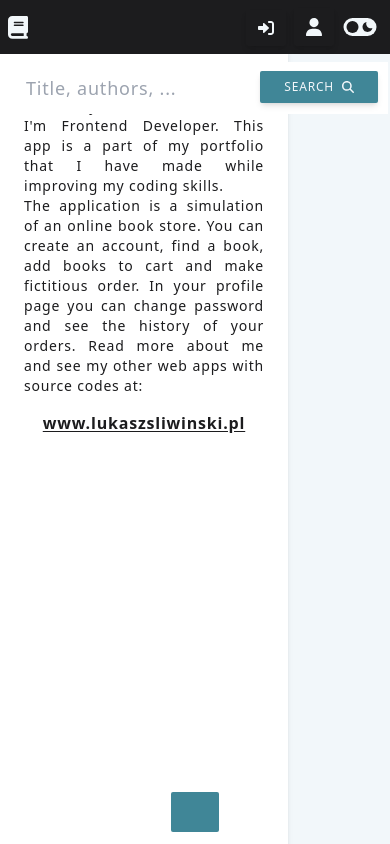
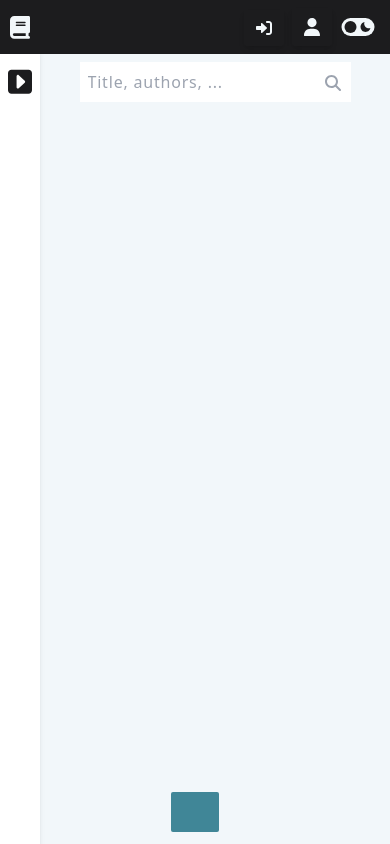
Before and after one commit to lukaszsliwinski/book-store-v2, a React (Create React App) app in the folder frontend/: page / in a window 390 px wide. Built offline with nearby package versions, Linux system fonts and the light colour scheme; what tw-elements would draw is missing.

Commit message:
feat: create responsive layout for Search component

```diff
--- /dev/null
+++ b/frontend/src/components/Aside.tsx
@@ -0,0 +1,66 @@
+import { useEffect, useRef } from "react";
+import { useSelector, useDispatch } from 'react-redux';
+import { useWindowSize, useOnClickOutside } from 'usehooks-ts';
+
+import { ReactComponent as ArrowLeft } from '../assets/svg/arrowleft.svg';
+import { ReactComponent as ArrowRight } from '../assets/svg/arrowright.svg';
+import { IRootState } from '../store';
+import { asideActions } from '../store/asideSlice';
+
+export default function Aside() {
+  // global state
+  const showAside = useSelector((state: IRootState) => state.aside.showAside);
+
+  // dispatch functions from slices
+  const dispatch = useDispatch();
+  const setShowAside = (value: boolean) => dispatch(asideActions.setShowAside(value));
+
+  // aside ref and click outside handler
+  const asideRef = useRef<HTMLInputElement>(null);
+  useOnClickOutside(asideRef, () => {
+    if (width < 1536) setShowAside(false);
+  });
+
+  // get screen size
+  const { width } = useWindowSize();
+
+  // aside always visible on 2xl screen
+  useEffect(() => {
+    width < 1536 ? setShowAside(false) : setShowAside(true);
+  }, [width]);
+
+  return (
+    <div
+      ref={asideRef}
+      className={`
+        z-20 w-[280px] h-screen shadow-md bg-white dark:bg-custom-black text-custom-black dark:text-custom-white fixed transition-all duration-500
+        ${showAside ? '' : '-ml-[240px]'}`}
+    >
+      <div
+        className={`
+          flex
+          ${showAside ? 'justify-center' : 'justify-end'}`}
+      >
+        <button className='m-5 hover:text-custom-main' onClick={() => setShowAside(!showAside)}>
+          {showAside ? <ArrowLeft className='block w-6' /> : <ArrowRight className='block w-6 -mr-3' />}
+        </button>
+      </div>
+      <div
+        className={`
+          transition-colors duration-500
+          ${showAside ? '' : 'dark:text-custom-black text-white select-none'}
+        `}
+      >
+        <p className='text-justify text-sm px-8'>
+          Hello! My name is Łukasz and I'm&nbsp;Frontend Developer.
+          This app is a&nbsp;part of my portfolio that I&nbsp;have made while improving my coding skills.<br />
+          The application is a&nbsp;simulation of an online book store. You can create an account, find a&nbsp;book,
+          add books to cart and make fictitious order. In your profile page you can change password
+          and see the history of your orders.
+          Read more about me and see my other web apps with source codes at:<br />
+        </p>
+        <a href='https://lukaszsliwinski.pl' className='block w-100 text-center mt-4 cursor-pointer font-bold underline underline-offset-2 hover:text-custom-main'>www.lukaszsliwinski.pl</a>
+      </div>
+    </div>
+  );
+};
--- a/frontend/src/components/BookOnTheList.tsx
+++ b/frontend/src/components/BookOnTheList.tsx
@@ -29,12 +29,12 @@ export default function BookOnTheList({ data } : { data: IBookDetails }) {
   }, [counter]);
 
   return (
-    <div className='flex flex-col md:flex-row md:max-w-sm h-64 rounded-sm bg-white dark:bg-custom-black text-custom-black dark:text-custom-white shadow-md'>
-      <img className='w-full h-96 md:h-auto object-cover md:w-32 rounded-t-sm md:rounded-none md:rounded-l-sm' src={data.coverUrl} alt='book cover' />
-      <div className='p-4 flex flex-col justify-start'>
-        <a href={`/books/${data.bookId}`} className='text-sm font-bold hover:underline'>{data.title}</a>
-        <div className='flex text-xs'>
-          {data.authors.map((author, i) => <span>{author}{i !== data.authors.length-1 ? ',' : ''}&nbsp;</span>)}
+    <div className='flex flex-col xs:flex-row max-w-xs xs:max-w-md rounded-sm p-4 mb-6 xl:mb-0 bg-white dark:bg-custom-black text-custom-black dark:text-custom-white shadow-md'>
+      <img className='h-56 mx-auto xs:mx-0 object-cover xs:w-40' src={data.coverUrl} alt='book cover' />
+      <div className='xs:ml-4 xs:mt-0 mt-2 flex flex-col items-center xs:items-start'>
+        <a href={`/books/${data.bookId}`} className='text-center xs:text-left text-sm font-bold hover:underline'>{data.title}</a>
+        <div className='flex mt-2 text-xs'>
+          {data.authors.map((author, i) => <>{author}{i !== data.authors.length-1 ? ',' : ''}&nbsp;</>)}
         </div>
         <div className='my-4 text-xl font-bold text-custom-main'>{data.price} $</div>
         <div className='flex items-center'>
--- a/frontend/src/layouts/Aside.tsx
+++ /dev/null
@@ -1,26 +0,0 @@
-import { useState } from "react";
-
-export default function Aside() {
-  const [show, setShow] = useState(true);
-
-  return (
-    <div
-      className={`
-        w-72 h-screen shadow-md bg-white dark:bg-custom-black text-custom-black dark:text-custom-white px-6 pt-12 fixed transition-all duration-500
-        ${show ? '' : '-ml-60'}`}
-    >
-      <p className='text-justify text-sm'>
-        Hello! My name is Łukasz and I'm&nbsp;Frontend Developer.
-        This app is a&nbsp;part of my portfolio that I&nbsp;have made while improving my coding skills.<br />
-        The application is a&nbsp;simulation of an online book store. You can create an account, find a&nbsp;book,
-        add books to cart and make fictitious order. In your profile page you can change password
-        and see the history of your orders.
-        Read more about me and see my other web apps with source codes&nbsp;at:<br />
-      </p>
-      <a href='https://lukaszsliwinski.pl' className='block w-100 text-center mt-4 cursor-pointer font-bold underline underline-offset-2 hover:text-custom-main'>www.lukaszsliwinski.pl</a>
-      {/* <div className='flex justify-end'>
-        <button onClick={() => setShow(!show)}>show/hide</button>
-      </div> */}
-    </div>
-  );
-};
--- a/frontend/src/layouts/Header.tsx
+++ b/frontend/src/layouts/Header.tsx
@@ -42,7 +42,7 @@ export default function Header() {
   };
 
   return (
-    <nav className='fixed z-20 top-0 flex justify-between items-center w-full bg-custom-black px-2 xs:px-6 py-2'>
+    <nav className='fixed z-30 top-0 flex justify-between items-center w-full bg-custom-black px-2.5 xs:px-6 py-2'>
       <a href='/' className='inline-flex text-custom-white font-semibold'>
         <div className='inline-flex items-center h-full'><Book className='inline-block mr-2 w-5'/></div>
         <div className='hidden sm:inline-flex items-center h-full'>BOOK STORE</div>
--- a/frontend/src/layouts/Search.tsx
+++ b/frontend/src/layouts/Search.tsx
@@ -1,11 +1,12 @@
 import { useState, useEffect, useRef } from 'react';
 import { useDispatch } from 'react-redux';
 import { useSearchParams } from 'react-router-dom';
+import { useWindowSize } from 'usehooks-ts';
 import axios from 'axios';
 
 import { ReactComponent as SearchIcon } from '../assets/svg/search.svg';
 import { alertActions } from '../store/alertSlice';
-import Aside from './Aside';
+import Aside from '../components/Aside';
 import Btn from '../components/Btn';
 import Loader from '../components/Loader';
 import BookOnTheList from '../components/BookOnTheList';
@@ -28,6 +29,9 @@ export default function Search() {
 
   // input ref
   const searchInput = useRef<HTMLInputElement>(null);
+
+  // get screen size
+  const { width } = useWindowSize();
 
   // call search function on render if there are search params
   useEffect(() => {
@@ -52,8 +56,10 @@ export default function Search() {
   // search book post request
   const search = () => {
     setNoResults(true);
-    if (query === '') setBookList([]);
-    if (searchInput.current && searchInput.current.value === query && query !== '') {
+    if (query === '') {
+      setBookList([]);
+      setSearchParams('');
+    } else if (searchInput.current && searchInput.current.value === query) {
       setSearchParams({ query });
       const axiosSearchConfig = {
         method: 'post',
@@ -84,24 +90,27 @@ export default function Search() {
   return (
     <>
       <Aside />
-      <div className='flex flex-col items-center bg-custom-white dark:bg-custom-gray'>
+      <div className='flex flex-col items-center ml-11 mr-1  bg-custom-white dark:bg-custom-gray'>
         <div className='flex justify-center'>
-          <div className='relative my-3 xl:w-[32rem]'>
+          <div className='relative my-3 md:max-w-[32rem]'>
             <input
               ref={searchInput}
               type='text'
               value={query}
-              className='form-control block w-full pl-6 pr-36 py-3 text-lg font-normal text-custom-black dark:text-custom-white bg-white dark:bg-white/10 bg-clip-padding border-2 border-solid border-transparent rounded-sm transition ease-in-out m-0 focus:ring-0 focus:border-custom-main focus:outline-none'
+              className='form-control block w-full p-2 pr-8 text-base xs:pl-6 xs:pr-36 xs:py-3 xs:text-lg font-normal text-custom-black dark:text-custom-white bg-white dark:bg-white/10 bg-clip-padding border-2 border-solid border-transparent rounded-sm transition ease-in-out focus:ring-0 focus:border-custom-main focus:outline-none'
               onChange={(event) => handleChange(event)}
               onKeyDown={(event) => handleEnter(event)}
               placeholder='Title, authors, ...'
             />
             <div className='absolute top-[11px] right-2'>
-              <Btn onclick={() => search()} label='search' icon={<SearchIcon className='ml-2 w-3'/>} />
+              {width < 480 ?
+                <button onClick={() => search()}><SearchIcon className='text-[#9ca3af] m-1 w-4' /></button> :
+                <Btn onclick={() => search()} label='search' icon={<SearchIcon className='ml-2 w-3' />} />
+              }
             </div>
           </div>
         </div>
-        <div className='grid grid-cols-3 gap-6 mb-6'>
+        <div className='grid xl:grid-cols-2 xl:gap-6 mb-6'>
           {loader ?
             <Loader /> :
             bookList.length === 0 ?
--- /dev/null
+++ b/frontend/src/store/asideSlice.ts
@@ -0,0 +1,18 @@
+import { createSlice } from '@reduxjs/toolkit';
+
+const asideSlice = createSlice({
+  name: 'aside',
+  initialState: {
+    showAside: undefined
+  },
+  reducers: {
+    setShowAside(state, action) {
+      const value = action.payload;
+      state.showAside = value;
+    }
+  }
+});
+
+export const asideActions = asideSlice.actions;
+
+export default asideSlice;
--- a/frontend/src/store/index.ts
+++ b/frontend/src/store/index.ts
@@ -7,6 +7,7 @@ import alertSlice from './alertSlice';
 import badgeSlice from './badgeSlice';
 import modeSlice from './modeSlice';
 import authSlice from './authSlice';
+import asideSlice from './asideSlice';
 
 const persistConfig = {
   key: 'root',
@@ -17,7 +18,8 @@ const rootReducer = combineReducers({
   alert: alertSlice.reducer,
   badge: badgeSlice.reducer,
   mode: modeSlice.reducer,
-  auth: authSlice.reducer
+  auth: authSlice.reducer,
+  aside: asideSlice.reducer
 })
 
 const persistedReducer = persistReducer(persistConfig, rootReducer);
```
Also changed, not shown: frontend/src/assets/svg/arrowleft.svg (added), frontend/src/assets/svg/arrowright.svg (added).
